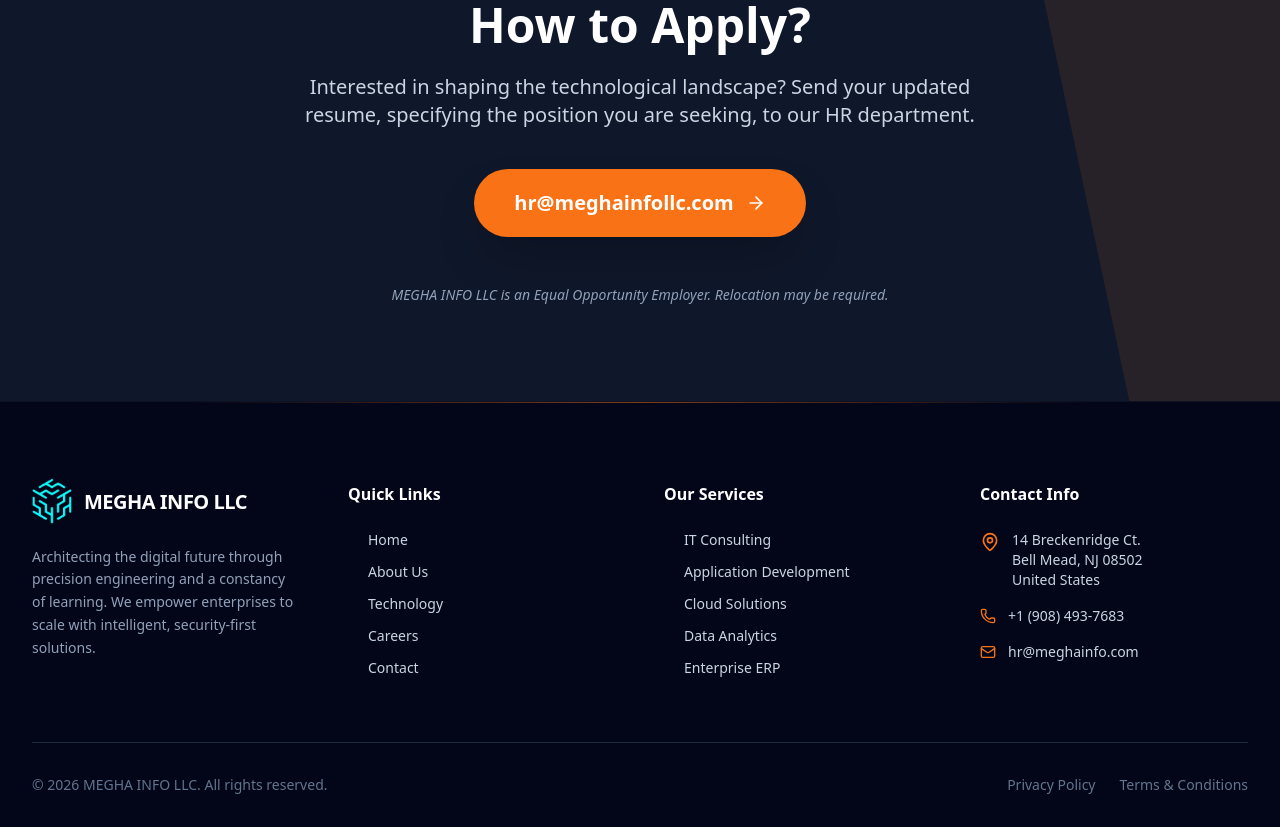
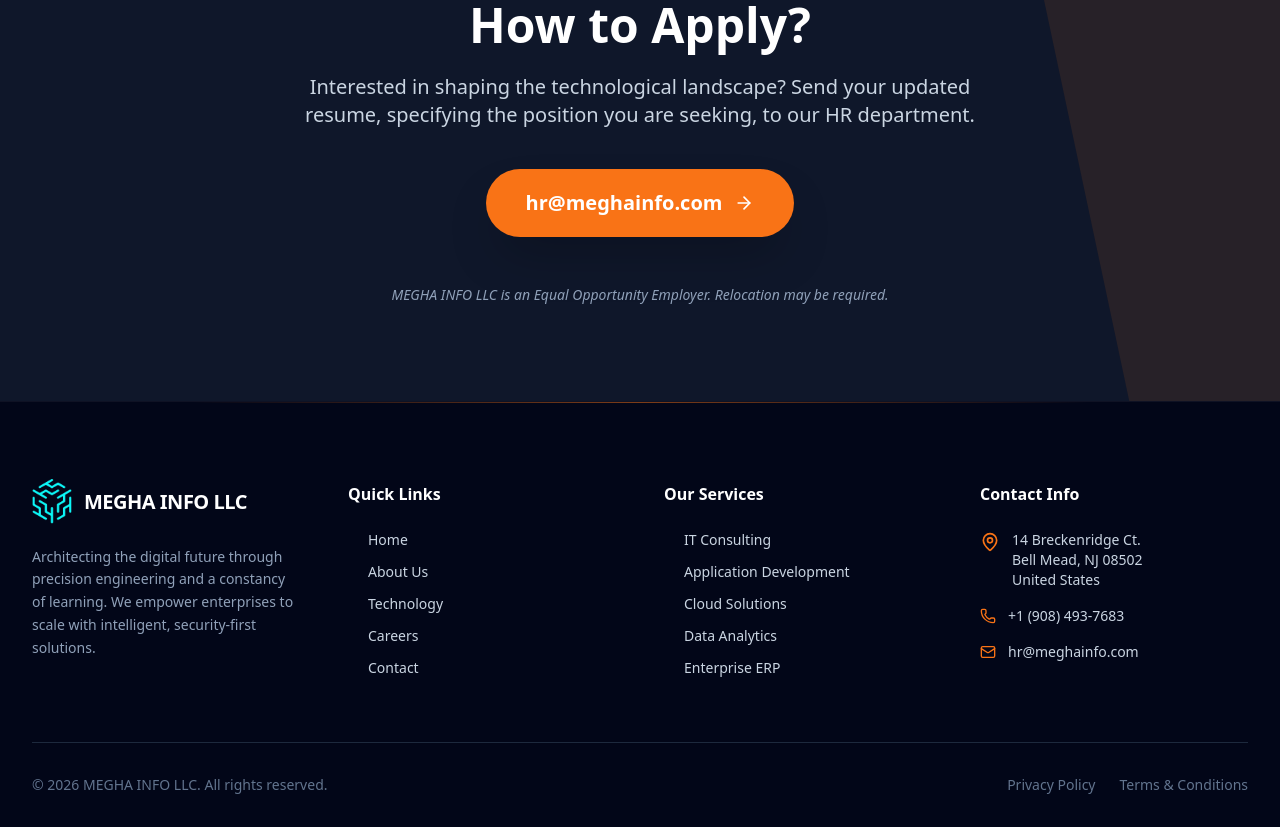
Before and after one commit to prasads6507/Megha-Info-LLC, a Next.js app: page /careers in a window 1280 px wide. Shown: the part 3157-3984 px from the top of the page. Built offline with nearby package versions, Linux system fonts and the light colour scheme.

Commit message:
Fix email typo in careers page and ensure consistency

```diff
--- a/src/app/careers/page.tsx
+++ b/src/app/careers/page.tsx
@@ -274,10 +274,10 @@
             </p>
             <div className="flex flex-wrap justify-center gap-6">
               <a
-                href="mailto:hr@meghainfollc.com"
+                href="mailto:hr@meghainfo.com"
                 className="inline-flex items-center px-10 py-5 rounded-full bg-accent text-white font-bold text-xl hover:bg-white hover:text-primary transition-all duration-300 shadow-2xl group"
               >
-                hr@meghainfollc.com
+                hr@meghainfo.com
                 <ArrowRight className="w-5 h-5 ml-3 group-hover:translate-x-1 transition-transform" />
               </a>
             </div>
```
